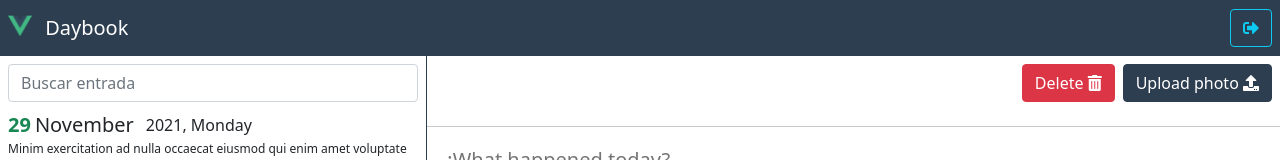
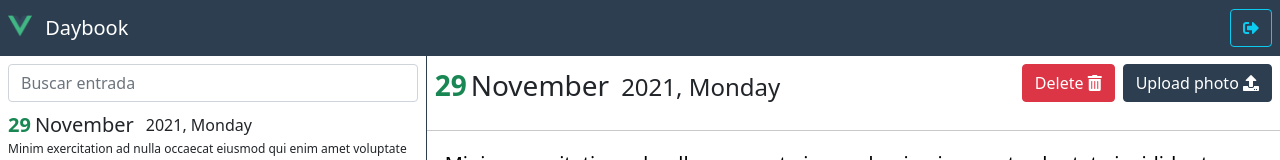
Before and after one commit to j-alvarezsone/vue-journal, a Vue app in the folder vue-journal/: page /#/daybook/1 in a window 1280 px wide. Shown: the top 160 px of the page. Built offline with nearby package versions, Linux system fonts and the light colour scheme.

Commit message:
added typescript and route

```diff
--- a/vue-journal/package.json
+++ b/vue-journal/package.json
@@ -9,9 +9,11 @@
   },
   "dependencies": {
     "@types/bootstrap": "^5.1.6",
+    "@types/typescript": "^2.0.0",
     "@types/vue-router": "^2.0.0",
     "bootstrap": "^5.1.3",
     "pinia": "^2.0.2",
+    "typescript": "^4.5.2",
     "vue": "^3.2.16",
     "vue-router": "^4.0.12"
   },
--- a/vue-journal/src/modules/daybook/components/Fab.vue
+++ b/vue-journal/src/modules/daybook/components/Fab.vue
@@ -1,4 +1,4 @@
-<script setup>
+<script setup lang="ts">
 const props = defineProps({
   icon: {
     type: String,
--- /dev/null
+++ b/vue-journal/src/modules/daybook/helpers/getDayMonthYear.ts
@@ -0,0 +1,29 @@
+import { ref } from 'vue';
+
+const months = ref<string[]>([
+  'January',
+  'February',
+  'March',
+  'April',
+  'May',
+  'Jun',
+  'Julie',
+  'August',
+  'September',
+  'October',
+  'November',
+  'December',
+]);
+const days = ref<string[]>(['Sunday', 'Monday', 'Tuesday', 'Wednesday', 'Thursday', 'Friday', 'Saturday']);
+
+const getDateMonthYear = (dateString: string) => {
+  const date = new Date(dateString);
+
+  return {
+    day: date.getDate(),
+    month: months.value[date.getMonth()],
+    year: `${date.getFullYear()}, ${days.value[date.getDay()]}`,
+  };
+};
+
+export default getDateMonthYear;
--- a/vue-journal/src/modules/daybook/router/index.js
+++ b/vue-journal/src/modules/daybook/router/index.ts
@@ -11,6 +11,11 @@ export default {
       path: ':id',
       name: 'entry',
       component: () => import('@/modules/daybook/views/EntryView.vue'),
+      props: (route: { params: { id: string } }) => {
+        return {
+          id: route.params.id,
+        };
+      },
     },
   ],
 };
--- a/vue-journal/src/modules/daybook/views/EntryView.vue
+++ b/vue-journal/src/modules/daybook/views/EntryView.vue
@@ -1,17 +1,63 @@
-<script setup>
-import { ref } from 'vue';
+<script setup lang="ts">
+import { ref, toRefs, onMounted, computed, watch } from 'vue';
+import { useJournal } from '../../../store/journal';
+import { useRouter } from 'vue-router';
 import Fab from '../components/Fab.vue';
+import getDateMonthYear from '../helpers/getDayMonthYear';
+import { Entries } from '../../../types/index';
 
-const entry = ref(false);
+const props = defineProps({
+  id: {
+    type: String,
+    required: true,
+  },
+});
+
+const { id } = toRefs(props);
+const { getEntriesById } = useJournal();
+const router = useRouter();
+
+const entry = ref<Entries | null>(null);
+
+const day = computed(() => {
+  const { day } = getDateMonthYear(entry.value?.date as string);
+  return day;
+});
+const month = computed(() => {
+  const { month } = getDateMonthYear(entry.value?.date as string);
+  return month;
+});
+const yearDay = computed(() => {
+  const { year } = getDateMonthYear(entry.value?.date as string);
+  return year;
+});
+
+const loadEntry = () => {
+  const getEntry = getEntriesById(id.value);
+  if (!getEntry) return router.push({ name: 'no-entry' });
+
+  entry.value = getEntry;
+};
+
+onMounted(() => {
+  loadEntry();
+});
+
+watch(
+  () => id.value,
+  () => {
+    loadEntry();
+  },
+);
 </script>
 
 <template>
-  <template v-if="!entry">
+  <template v-if="entry">
     <div class="entry-title d-flex justify-content-between p-2">
       <div>
-        <!-- <span class="text-success fs-3 fw-bold">{{ day }}</span>
+        <span class="text-success fs-3 fw-bold">{{ day }}</span>
         <span class="mx-1 fs-3">{{ month }}</span>
-        <span class="mx-2 fs-4 fw-light">{{ yearDay }}</span> -->
+        <span class="mx-2 fs-4 fw-light">{{ yearDay }}</span>
       </div>
 
       <div>
--- a/vue-journal/src/modules/daybook/views/NoEntrySelected.vue
+++ b/vue-journal/src/modules/daybook/views/NoEntrySelected.vue
@@ -1,4 +1,4 @@
-<script setup>
+<script setup lang="ts">
 import Fab from '../components/Fab.vue';
 </script>
 
--- a/vue-journal/src/store/journal.js
+++ b/vue-journal/src/store/journal.js
@@ -33,6 +33,14 @@ export const useJournal = defineStore('journal', {
 
         return entries.filter((entry) => entry.text.toLowerCase().includes(term.toLowerCase()));
       },
+    getEntriesById:
+      ({ entries }) =>
+      (id = '') => {
+        const entry = entries.find((entry) => entry.id === id);
+        if (!entry) return;
+
+        return { ...entry };
+      },
   },
 
   actions: {},
--- /dev/null
+++ b/vue-journal/src/types/index.ts
@@ -0,0 +1,6 @@
+export type Entries = {
+  id: string;
+  date: string;
+  text: string;
+  picture?: string;
+};
--- a/vue-journal/src/views/Home.vue
+++ b/vue-journal/src/views/Home.vue
@@ -1,4 +1,4 @@
-<script setup>
+<script setup lang="ts">
 import { useRouter } from 'vue-router';
 // import { storeToRefs } from 'pinia';
 // import { useDaybook } from '../store/journal';
@@ -8,7 +8,7 @@ import { useRouter } from 'vue-router';
 // const { name, counter } = storeToRefs(daybook);
 // const { addOne } = daybook;
 
-const goToDaybook = async () => await router.push({ name: 'no-entry' });
+// const goToDaybook = async () => await router.push({ name: 'no-entry' });
 </script>
 <template>
   <h1>Hola desde Home</h1>
--- /dev/null
+++ b/vue-journal/ts-shim.d.ts
@@ -0,0 +1,4 @@
+declare module '*.vue' {
+  import Vue from 'vue';
+  export default Vue;
+}
```
Also changed, not shown: vue-journal/src/router/index.ts (renamed from vue-journal/src/router/index.js, +3 -4 lines), vue-journal/tsconfig.json (added, +39 -0 lines), 1 other file (tests, documents, lock files or other folders).
